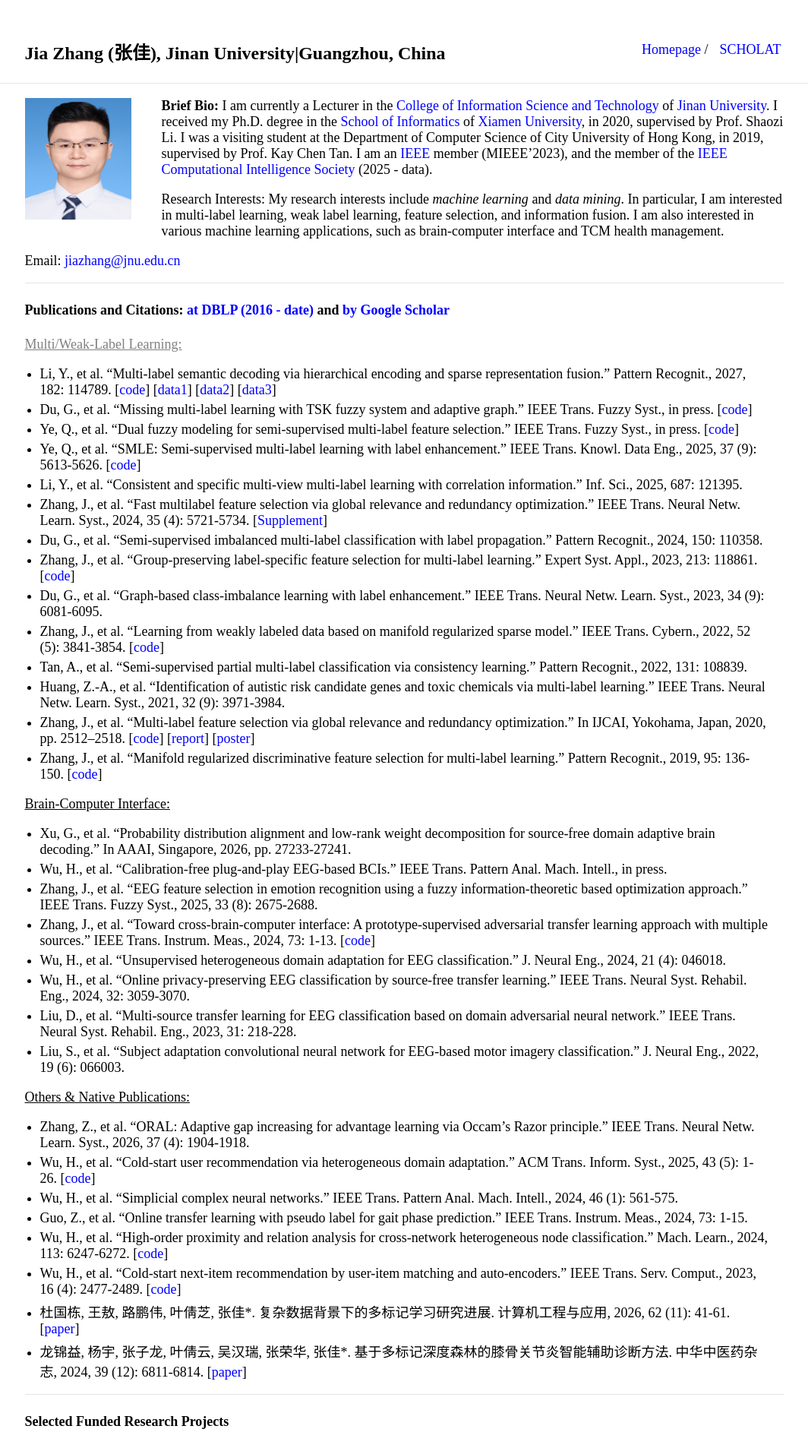
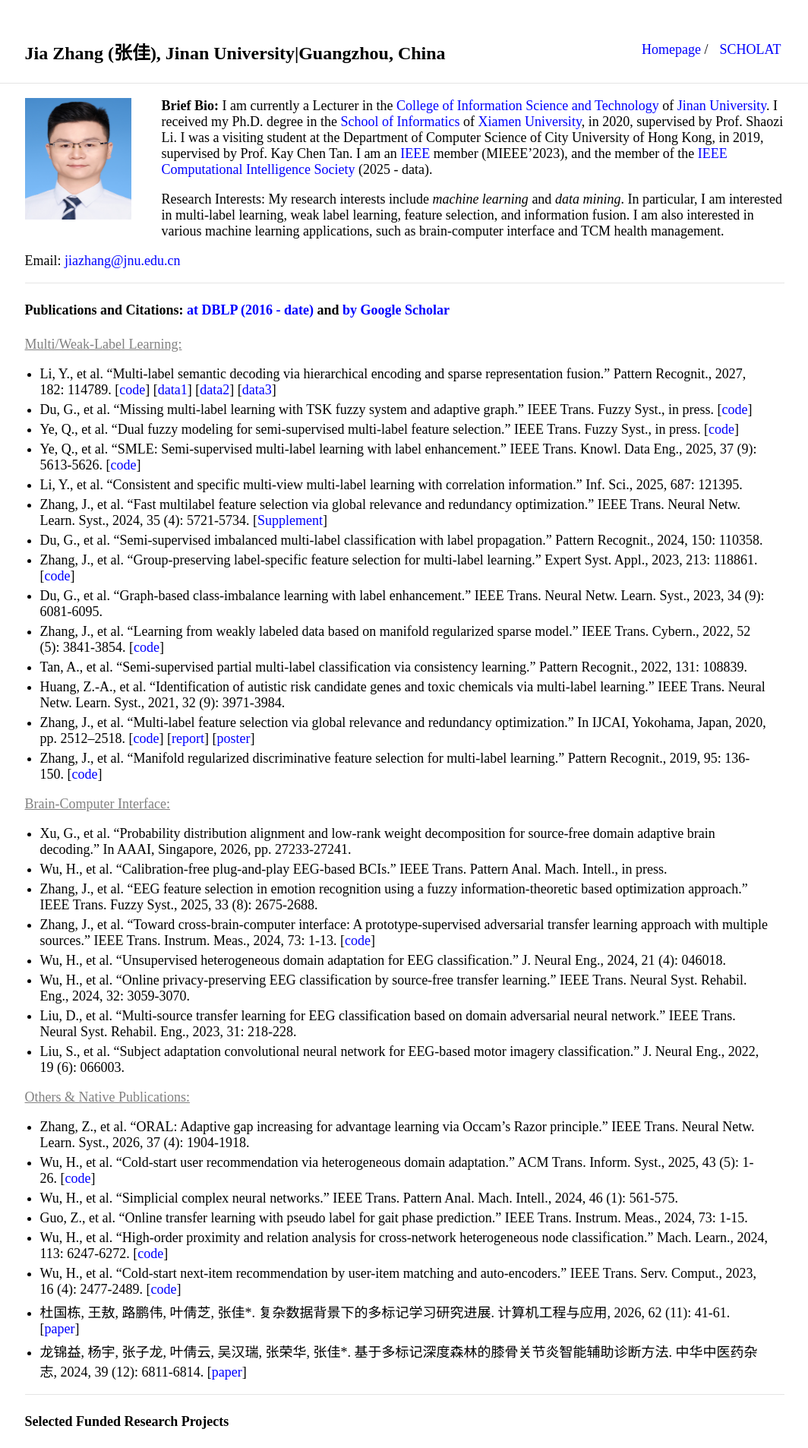
Before and after one commit to jiazhang-ml/jiazhang-ml.github.io, a Jekyll site: the page built from index.md, in a window 1280 px wide. Shown: the top 1906 px of the page at 76% size, without its empty margins (107-1171 px from the left). Built offline with Jekyll 4.4.1, drawn with Linux system fonts in a browser that asks for light colours.

Commit message:
Update formatting for Brain-Computer Interface section

```diff
--- a/index.md
+++ b/index.md
@@ -31,7 +31,7 @@ Email: [jiazhang@jnu.edu.cn](mailto:jiazhang@jnu.edu.cn)
 * Zhang, J., et al. "Multi-label feature selection via global relevance and redundancy optimization." In IJCAI, Yokohama, Japan, 2020, pp. 2512–2518. [[code](GRRO-master.zip)] [[report](v15.pptx)] [[poster](poster.pdf)]
 * Zhang, J., et al. "Manifold regularized discriminative feature selection for multi-label learning." Pattern Recognit., 2019, 95: 136-150. [[code](MDFS-master.zip)]
 
-<u>Brain-Computer Interface:</u>
+<font color="gray"><u>Brain-Computer Interface:</u></font>
 * Xu, G., et al. "Probability distribution alignment and low-rank weight decomposition for source-free domain adaptive brain decoding." In AAAI, Singapore, 2026, pp. 27233-27241.
 * Wu, H., et al. "Calibration-free plug-and-play EEG-based BCIs." IEEE Trans. Pattern Anal. Mach. Intell., in press.
 * Zhang, J., et al. "EEG feature selection in emotion recognition using a fuzzy information-theoretic based optimization approach." IEEE Trans. Fuzzy Syst., 2025, 33 (8): 2675-2688.
@@ -41,7 +41,7 @@ Email: [jiazhang@jnu.edu.cn](mailto:jiazhang@jnu.edu.cn)
 * Liu, D., et al. "Multi-source transfer learning for EEG classification based on domain adversarial neural network." IEEE Trans. Neural Syst. Rehabil. Eng., 2023, 31: 218-228.
 * Liu, S., et al. "Subject adaptation convolutional neural network for EEG-based motor imagery classification." J. Neural Eng., 2022, 19 (6): 066003.
 
-<u>Others & Native Publications:</u>
+<font color="gray"><u>Others & Native Publications:</u></font>
 * Zhang, Z., et al. "ORAL: Adaptive gap increasing for advantage learning via Occam's Razor principle." IEEE Trans. Neural Netw. Learn. Syst., 2026, 37 (4): 1904-1918.
 * Wu, H., et al. "Cold-start user recommendation via heterogeneous domain adaptation." ACM Trans. Inform. Syst., 2025, 43 (5): 1-26. [[code](https://github.com/wuhanrui/FDMA)]
 * Wu, H., et al. "Simplicial complex neural networks." IEEE Trans. Pattern Anal. Mach. Intell., 2024, 46 (1): 561-575.
```
